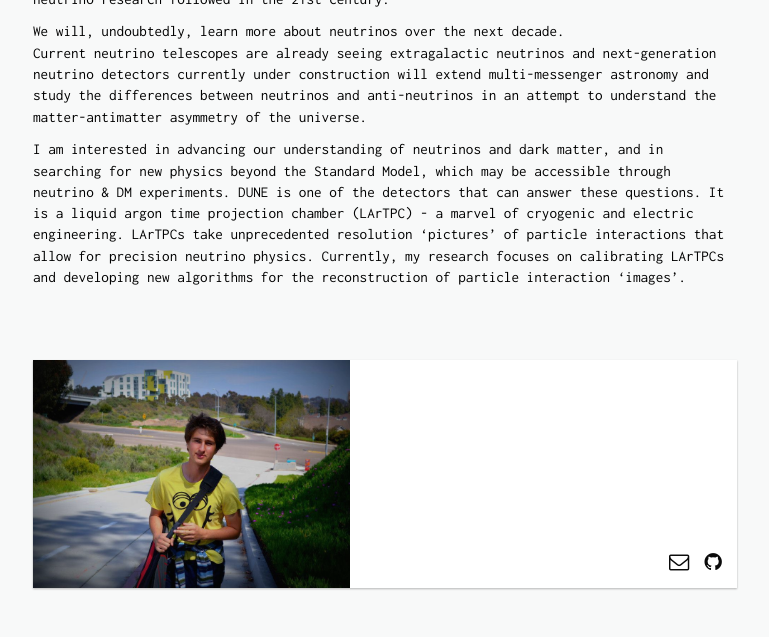
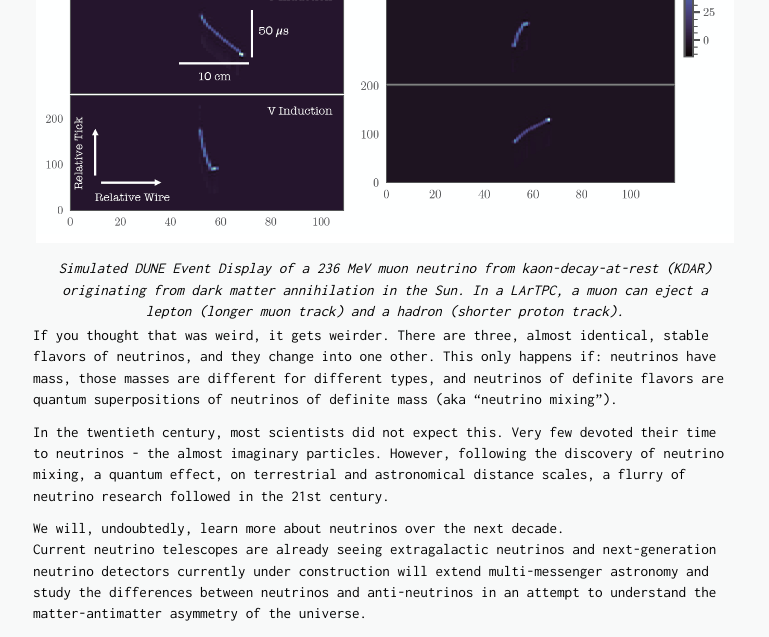
Before and after one commit to alexdvornikov/alexdvornikov.github.io, a Jekyll site: the page built from _posts/2016-12-8-about.markdown, in a window 1280 px wide and 1400 px high, scrolled down 1932 px. Shown: the top 637 px of the window, without its empty margins (255-1024 px from the left). Built offline with Jekyll 4.4.1, drawn with Linux system fonts in a browser that asks for light colours; nearby versions of some CDN libraries; some of the changed text lies outside the part shown.

Commit message:
Update 2016-12-8-about.markdown

```diff
--- a/_posts/2016-12-8-about.markdown
+++ b/_posts/2016-12-8-about.markdown
@@ -18,7 +18,7 @@ I have no idea why we are here. But I want to merge my background in astrophysic
 | *ProtoDUNE-SP at CERN: A liquid argon time projection chamber (LArTPC) prototype for DUNE* |
 
 <br/>
-<span style="font-family:Papyrus; font-size:2em;">Neutrinos (and Dark Matter)</span>
+<span style="font-size:2em;">Neutrinos (and Dark Matter)</span>
 <br/>
 
 Neutrinos are one of the basic constituents, or Lego bricks, making up matter.
@@ -33,6 +33,10 @@ But, we do know why they are almost noninteracting.
 They do not participate in electromagnetic or strong interactions that bind atoms and nuclei.
 Rather, only the aptly named weak force and gravity. In fact, neutrinos are the *only* part of dark matter that we understand.
 
+| ![Pic1](/images/KDAR_Neutrino.png){:class="img-responsive"} |
+|:--:|
+| *Simulated DUNE Event Display of a 236 MeV muon neutrino from kaon-decay-at-rest (KDAR) originating from dark matter annihilation in the Sun. In a LArTPC, a muon can eject a lepton (longer muon track) and a hadron (shorter proton track).* |
+
 If you thought that was weird, it gets weirder.
 There are three, almost identical, stable flavors of neutrinos, and they change into one other.
 This only happens if: neutrinos have mass, those masses are different for different types, and  neutrinos of definite flavors are quantum superpositions of neutrinos of definite mass (aka “neutrino mixing”).
@@ -44,4 +48,12 @@ However, following the discovery of neutrino mixing, a quantum effect, on terres
 We will, undoubtedly, learn more about neutrinos over the next decade.
 Current neutrino telescopes are already seeing extragalactic neutrinos and next-generation neutrino detectors currently under construction will extend multi-messenger astronomy and study the differences between neutrinos and anti-neutrinos in an attempt to understand the matter-antimatter asymmetry of the universe.
 
+| ![Pic1](/images/DeltaRayExample.png){:class="img-responsive"} |
+|:--:|
+| *ProtoDUNE-SP Event Display: Delta-rays, cirlced in red, share energies with elecrons ejected by neutrinos arriving from the sun or supernovae. They are a valuable calibration source for neutrino astronomy.* |
+
 I am interested in advancing our understanding of neutrinos and dark matter, and in searching for new physics beyond the Standard Model, which may be accessible through neutrino & DM experiments. DUNE is one of the detectors that can answer these questions. It is a liquid argon time projection chamber (LArTPC) - a marvel of cryogenic and electric engineering. LArTPCs take unprecedented resolution ‘pictures’ of particle interactions that allow for precision neutrino physics. Currently, my research focuses on calibrating LArTPCs and developing new algorithms for the reconstruction of particle interaction ‘images’.
+
+| ![Pic1](/images/Module1_Example.png){:class="img-responsive"} |
+|:--:|
+| *Module 1 (a surface DUNE Near Detector prototype) pierced by cosmic muons. Inhomogeneous electric fields warp the otherwise straight cosmic muons. Correcting for such warping is crucial for neutrino physics and it requires special hardware and software in underground detectors where cosmic muons are scarce.* |
```
